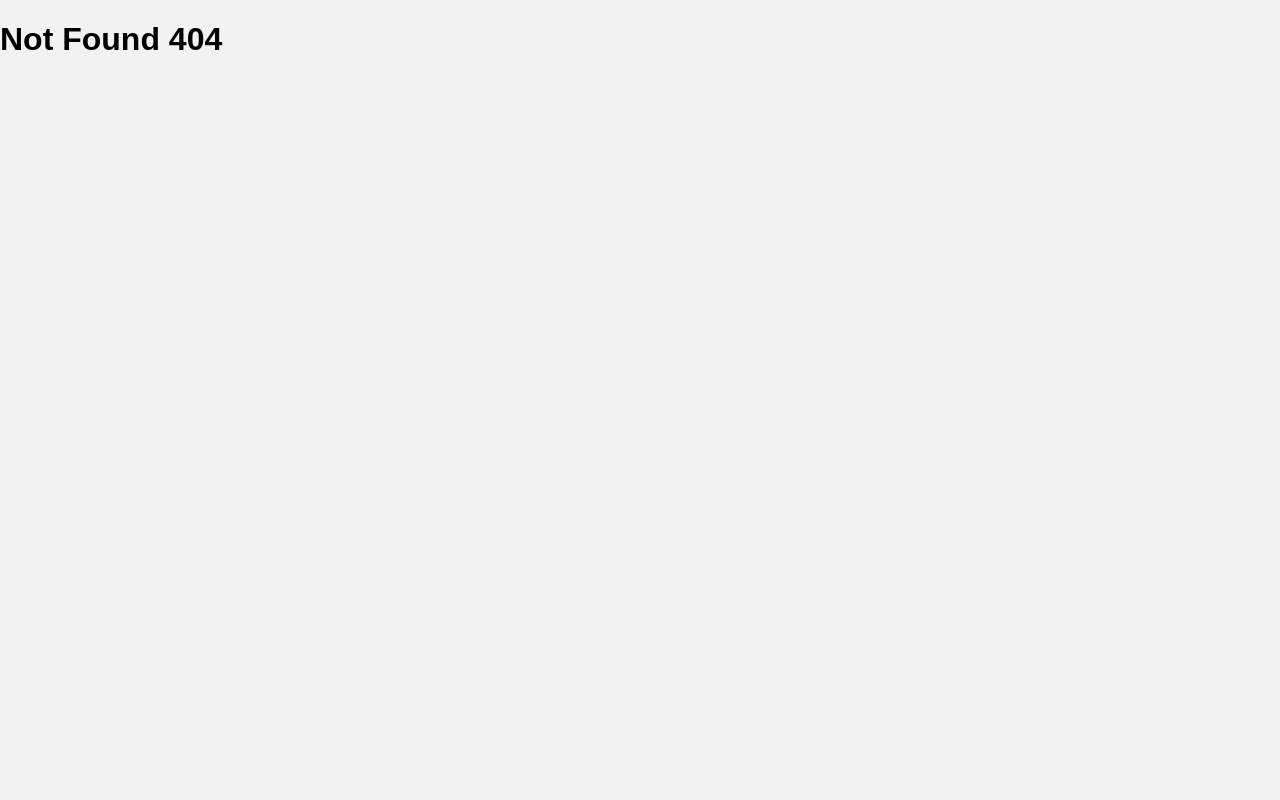
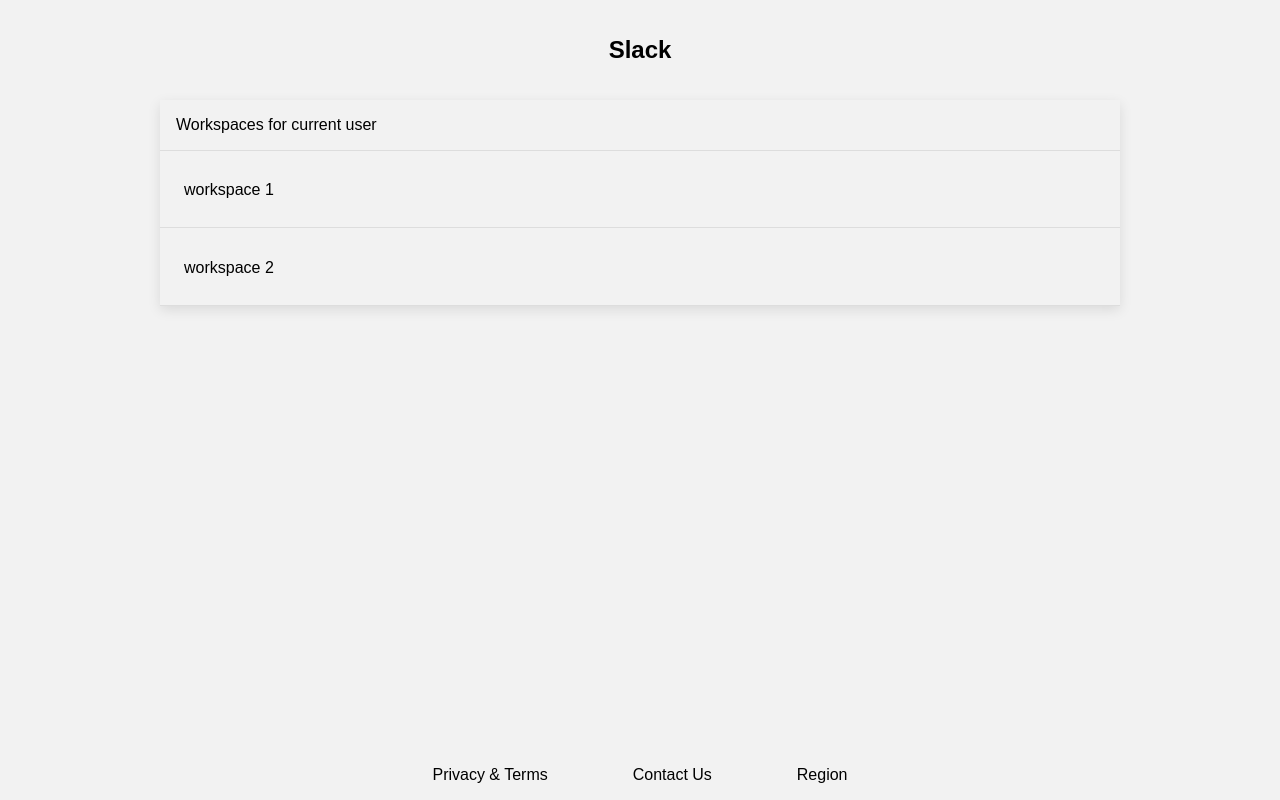
Before and after one commit to matthew-gordon/appmvp_slack, a React (Create React App) app in the folder app/web/: page /workspaces in a window 1280 px wide. Before the commit this address had no page. Built offline with nearby package versions, Linux system fonts and the light colour scheme.

Commit message:
[WIP] add workspaces skeleton

```diff
--- a/app/web/src/App.js
+++ b/app/web/src/App.js
@@ -1,10 +1,13 @@
-import { Suspense } from 'react';
+import React, { Suspense } from 'react';
 import { BrowserRouter as Router, Route, Switch } from 'react-router-dom';
-import Team from './pages/Team';
+import Workspace from './pages/Workspace';
+import Workspaces from './pages/Workspaces';
 import Login from './pages/Login';
-import SignUp from './pages/SignUp';
+import Register from './pages/Register';
 import Home from './pages/Home';
 import NotFound from './pages/NotFound';
+import AuthenticatedRoute from './components/AuthenticatedRoute';
+import { AuthProvider } from './context/AuthContext';
 
 const Loading = () => {
   return <h1>Loading...</h1>;
@@ -16,8 +19,8 @@
       <Route path="/login">
         <Login />
       </Route>
-      <Route path="/signup">
-        <SignUp />
+      <Route path="/register">
+        <Register />
       </Route>
       <Route exact path="/">
         <Home />
@@ -29,25 +32,22 @@
   );
 };
 
-const AppRoutes = () => {
-  return (
-    <>
-      <Suspense fallback={<Loading />}>
-        <Switch>
-          <Route path="/team/:id">
-            <Team />
-          </Route>
-          <UnAuthenticatedRoutes />
-        </Switch>
-      </Suspense>
-    </>
-  );
-};
-
 function App() {
   return (
     <Router>
-      <AppRoutes />
+      <AuthProvider>
+        <Suspense fallback={<Loading />}>
+          <Switch>
+            <AuthenticatedRoute path="/workspaces/:id">
+              <Workspace />
+            </AuthenticatedRoute>
+            <Route path="/workspaces">
+              <Workspaces />
+            </Route>
+            <UnAuthenticatedRoutes />
+          </Switch>
+        </Suspense>
+      </AuthProvider>
     </Router>
   );
 }
--- /dev/null
+++ b/app/web/src/components/AuthenticatedRoute.js
@@ -0,0 +1,20 @@
+import React, { useContext } from 'react';
+import { Route, Redirect } from 'react-router-dom';
+import { AuthContext } from '../context/AuthContext';
+
+const AuthenticatedRoute = ({ children, ...rest }) => {
+  const auth = useContext(AuthContext);
+
+  console.log(auth);
+
+  return (
+    <Route
+      {...rest}
+      render={() =>
+        auth.isAuthenticated() ? children : <Redirect to="/login" />
+      }
+    />
+  );
+};
+
+export default AuthenticatedRoute;
--- a/app/web/src/components/team/TeamShell.js
+++ b/app/web/src/components/Workspace/Workspace.js
@@ -1,9 +1,22 @@
+import React from 'react';
 import styled from 'styled-components';
+import { NavLink } from 'react-router-dom';
 
-const TeamShell = () => {
+const Workspace = () => {
   return (
     <Container>
-      <Teams>Teams</Teams>
+      <Workspaces>
+        <WorkspaceList>
+          {[
+            { id: 1, name: 'a' },
+            { id: 2, name: 'b' },
+          ].map((team, idx) => (
+            <WorkspaceLink key={idx} activeClassName="active" to={`${team.id}`}>
+              {team.name.toUpperCase()}
+            </WorkspaceLink>
+          ))}
+        </WorkspaceList>
+      </Workspaces>
       <Channels>Channels</Channels>
       <Header>Header</Header>
       <Messages>
@@ -15,17 +28,14 @@
           )}
         </MessageList>
       </Messages>
-      <Input>
-        <StyledInput
-          type="text"
-          placeholder="Have you tried the CSS Grid Layout Module?"
-        />
-      </Input>
+      <InputContainer>
+        <Input type="text" placeholder="message #team" />
+      </InputContainer>
     </Container>
   );
 };
 
-export default TeamShell;
+export default Workspace;
 
 const Container = styled.div`
   display: grid;
@@ -34,13 +44,48 @@
   grid-template-rows: auto 1fr auto;
 `;
 
-const Teams = styled.div`
+const Workspaces = styled.div`
   background-color: #362233;
   grid-column: 1;
   grid-row: 1 / 4;
   color: #fff;
   padding: 1em;
   text-align: center;
+`;
+
+const WorkspaceList = styled.div`
+  display: flex;
+  flex-direction: column;
+  justify-content: space-around;
+`;
+
+const WorkspaceLink = styled(NavLink)`
+  height: 50px;
+  width: 50px;
+  background-color: #676066;
+  color: #fff;
+  margin: auto;
+  margin-bottom: 10px;
+  display: flex;
+  align-items: center;
+  justify-content: center;
+  font-size: 24px;
+  border-radius: 11px;
+  cursor: pointer;
+  transition: border-width ease-in 0.1s;
+  text-decoration: none;
+
+  &:hover {
+    border-style: solid;
+    border-width: thick;
+    border-color: #767676;
+  }
+
+  &.active {
+    border-style: solid;
+    border-width: thick;
+    border-color: #fff;
+  }
 `;
 
 const Channels = styled.div`
@@ -62,7 +107,7 @@
   text-align: center;
 `;
 
-const Input = styled.div`
+const InputContainer = styled.div`
   background-color: #fff;
   grid-column: 3;
   grid-row: 3;
@@ -71,7 +116,7 @@
   text-align: center;
 `;
 
-const StyledInput = styled.input`
+const Input = styled.input`
   width: 100%;
   padding: 1em;
   outline: none;
--- /dev/null
+++ b/app/web/src/context/AuthContext.js
@@ -0,0 +1,62 @@
+import React, { createContext, useState } from 'react';
+import { useHistory } from 'react-router-dom';
+
+const AuthContext = createContext();
+const { Provider } = AuthContext;
+
+const AuthProvider = ({ children }) => {
+  const history = useHistory();
+
+  const token = localStorage.getItem('token');
+  const userInfo = localStorage.getItem('userInfo');
+  const expiresAt = localStorage.getItem('expiresAt');
+
+  const [authState, setAuthState] = useState({
+    token,
+    expiresAt,
+    userInfo: userInfo ? JSON.parse(userInfo) : {},
+  });
+
+  const setAuthInfo = ({ token, userInfo, expiresAt }) => {
+    localStorage.setItem('token', token);
+    localStorage.setItem('userInfo', JSON.stringify(userInfo));
+    localStorage.setItem('expiresAt', expiresAt);
+
+    setAuthState({
+      token,
+      userInfo,
+      expiresAt,
+    });
+  };
+
+  const logout = () => {
+    localStorage.removeItem('token');
+    localStorage.removeItem('userInfo');
+    localStorage.removeItem('expiresAt');
+    setAuthState({});
+    history.push('/login');
+  };
+
+  const isAuthenticated = () => {
+    if (!authState.token || !authState.expiresAt) {
+      return false;
+    }
+    return new Date().getTime() / 1000 < authState.expiresAt;
+  };
+
+  return (
+    <Provider
+      value={{
+        authState,
+        setAuthState: (authInfo) => setAuthInfo(authInfo),
+        logout,
+        isAuthenticated,
+        // isAdmin,
+      }}
+    >
+      {children}
+    </Provider>
+  );
+};
+
+export { AuthContext, AuthProvider };
--- a/app/web/src/pages/Home.js
+++ b/app/web/src/pages/Home.js
@@ -1,5 +1,7 @@
-const Home = () => {
+import React from 'react';
+
+const HomePage = () => {
   return <h1>Home</h1>;
 };
 
-export default Home;
+export default HomePage;
--- a/app/web/src/pages/Login.js
+++ b/app/web/src/pages/Login.js
@@ -1,5 +1,7 @@
-const Login = () => {
+import React from 'react';
+
+const LoginPage = () => {
   return <h1>Login</h1>;
 };
 
-export default Login;
+export default LoginPage;
--- a/app/web/src/pages/NotFound.js
+++ b/app/web/src/pages/NotFound.js
@@ -1,5 +1,7 @@
-const NotFound = () => {
+import React from 'react';
+
+const NotFoundPage = () => {
   return <h1>Not Found 404</h1>;
 };
 
-export default NotFound;
+export default NotFoundPage;
--- /dev/null
+++ b/app/web/src/pages/Register.js
@@ -0,0 +1,7 @@
+import React from 'react';
+
+const RegisterPage = () => {
+  return <h1>Register</h1>;
+};
+
+export default RegisterPage;
--- a/app/web/src/pages/SignUp.js
+++ /dev/null
@@ -1,5 +0,0 @@
-const Signup = () => {
-  return <h1>Sign Up</h1>;
-};
-
-export default Signup;
--- a/app/web/src/pages/Team.js
+++ /dev/null
@@ -1,7 +0,0 @@
-import TeamShell from '../components/team/TeamShell';
-
-const Team = () => {
-  return <TeamShell>hello</TeamShell>;
-};
-
-export default Team;
--- /dev/null
+++ b/app/web/src/pages/Workspace.js
@@ -0,0 +1,8 @@
+import React from 'react';
+import Workspace from '../components/Workspace/Workspace';
+
+const WorkspacePage = () => {
+  return <Workspace>hello</Workspace>;
+};
+
+export default WorkspacePage;
--- /dev/null
+++ b/app/web/src/pages/Workspaces.js
@@ -0,0 +1,109 @@
+import React from 'react';
+import styled from 'styled-components';
+
+const WorkspacesPage = () => {
+  return (
+    <Container>
+      <Header>
+        <h2>Slack</h2>
+      </Header>
+      <Main>
+        <Card>
+          <Subtitle>Workspaces for current user</Subtitle>
+          {[
+            {
+              name: 'workspace 1',
+              members: [{ name: 'matt' }, { name: 'brian' }],
+            },
+            {
+              name: 'workspace 2',
+              members: [{ name: 'matt' }, { name: 'brian' }],
+            },
+          ].map((workspace) => (
+            <>
+              <WorkspaceListItem>{workspace.name}</WorkspaceListItem>
+              <Hr />
+            </>
+          ))}
+        </Card>
+      </Main>
+      <Footer>
+        <Links>
+          <li>Privacy &amp; Terms</li>
+          <li>Contact Us</li>
+          <li>Region</li>
+        </Links>
+      </Footer>
+    </Container>
+  );
+};
+
+export default WorkspacesPage;
+
+const Container = styled.div`
+  display: flex;
+  flex-direction: column;
+  justify-content: center;
+  align-items: center;
+  height: 100vh;
+  width: 100vw;
+`;
+
+const Header = styled.div`
+  display: flex;
+  justify-content: center;
+  align-items: center;
+  padding: 1em;
+`;
+
+const Hr = styled.hr`
+  border: none;
+  border-top: 1px solid #ddd;
+  clear: both;
+  margin-bottom: 16px;
+`;
+
+const Main = styled.div`
+  text-align: center;
+  margin: 0 auto;
+  width: 100%;
+  height: 100%;
+  max-width: 960px;
+`;
+
+const Card = styled.div`
+  box-shadow: 0 4px 12px rgba(0, 0, 0, 0.1);
+`;
+
+const Subtitle = styled.div`
+  text-align: left;
+  padding: 1em;
+  margin-bottom: 15px;
+  border-bottom: solid 1px
+    rgba(var(--sk_foreground_low_solid, 221, 221, 221), 1);
+`;
+
+const WorkspaceListItem = styled.div`
+  text-align: left;
+  color: inherit;
+  display: block;
+  padding: 15px 0 20px 24px;
+`;
+
+const Footer = styled.div`
+  display: flex;
+  justify-content: center;
+  align-items: center;
+  padding: 1em;
+  width: 100%;
+`;
+
+const Links = styled.ul`
+  width: 100%;
+  display: flex;
+  justify-content: space-around;
+  max-width: 500px;
+  list-style: none;
+  margin: 0;
+  padding: 0;
+`;
```
Also changed, not shown: 1 other file (tests, documents, lock files or other folders).
